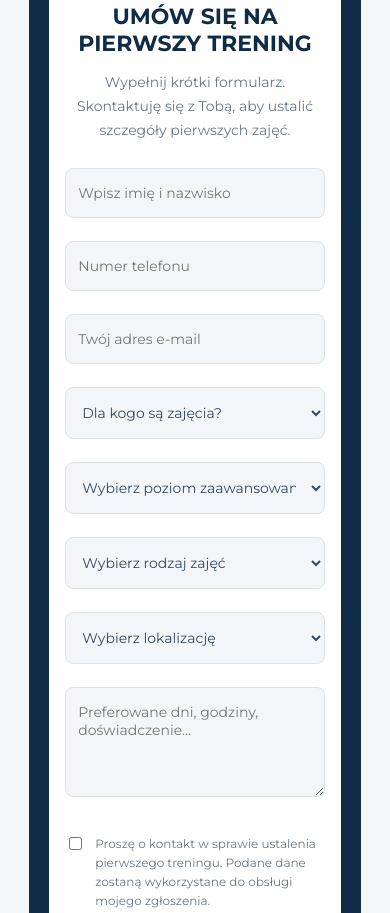
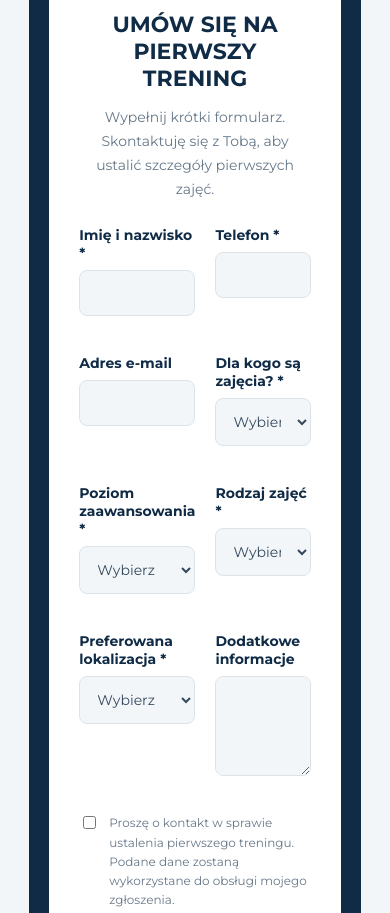
Before and after one commit to slawomirkasperek77-arch/tenis-s-kasperek, a plain HTML site: page index.html in a window 390 px wide. Shown: the part 6758-7671 px from the top of the page. Drawn offline with Linux system fonts and the light colour scheme.

Commit message:
Add files via upload

```diff
--- a/index.html
+++ b/index.html
@@ -1206,30 +1206,12 @@
                 font-size: 11px;
             }
 
-            /* FORMULARZ – WERSJA MOBILNA */
-
-            .training-form {
-                padding: 22px 16px;
-            }
-
-            .form-grid {
-                grid-template-columns: 1fr;
-                gap: 5px;
-            }
-
-            .form-field label {
-                display: none;
-            }
-
-            .form-field input,
-            .form-field select,
-            .form-field textarea {
-                font-size: 14px;
-                padding: 15px 12px;
-            }
-
-            .form-field textarea {
-                min-height: 110px;
+            /* UKRYCIE PODPOWIEDZI WEWNĄTRZ PÓL TYLKO NA SMARTFONIE */
+
+            .form-field input::placeholder,
+            .form-field textarea::placeholder {
+                color: transparent;
+                opacity: 0;
             }
 
         }
@@ -1596,7 +1578,7 @@
                     <div class="form-field">
                         <label for="clientAge">Dla kogo są zajęcia? *</label>
                         <select id="clientAge" name="age" required>
-                            <option value="">Dla kogo są zajęcia?</option>
+                            <option value="">Wybierz</option>
                             <option>Dla osoby dorosłej</option>
                             <option>Dla dziecka lub młodzieży</option>
                         </select>
@@ -1605,7 +1587,7 @@
                     <div class="form-field">
                         <label for="clientLevel">Poziom zaawansowania *</label>
                         <select id="clientLevel" name="level" required>
-                            <option value="">Wybierz poziom zaawansowania</option>
+                            <option value="">Wybierz</option>
                             <option>Początkujący</option>
                             <option>Średniozaawansowany</option>
                             <option>Zaawansowany</option>
@@ -1616,7 +1598,7 @@
                     <div class="form-field">
                         <label for="trainingType">Rodzaj zajęć *</label>
                         <select id="trainingType" name="type" required>
-                            <option value="">Wybierz rodzaj zajęć</option>
+                            <option value="">Wybierz</option>
                             <option>Trening indywidualny</option>
                             <option>Trening grupowy</option>
                             <option>Jeszcze nie wiem</option>
@@ -1626,7 +1608,7 @@
                     <div class="form-field">
                         <label for="trainingPlace">Preferowana lokalizacja *</label>
                         <select id="trainingPlace" name="place" required>
-                            <option value="">Wybierz lokalizację</option>
+                            <option value="">Wybierz</option>
                             <option>Kęty</option>
                             <option>Oświęcim</option>
                             <option>Bielsko-Biała</option>
```
